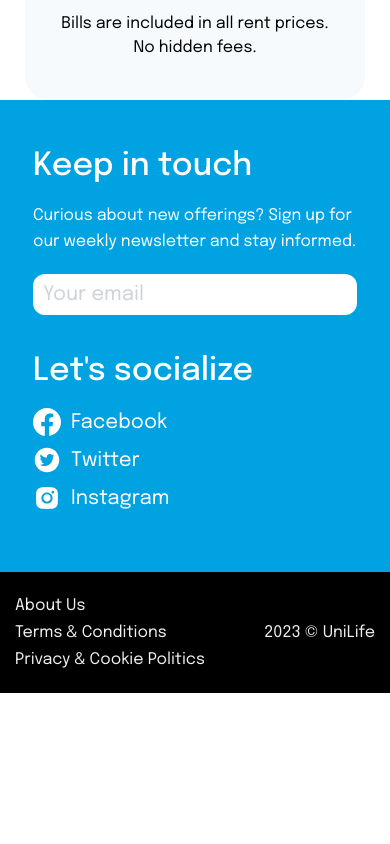
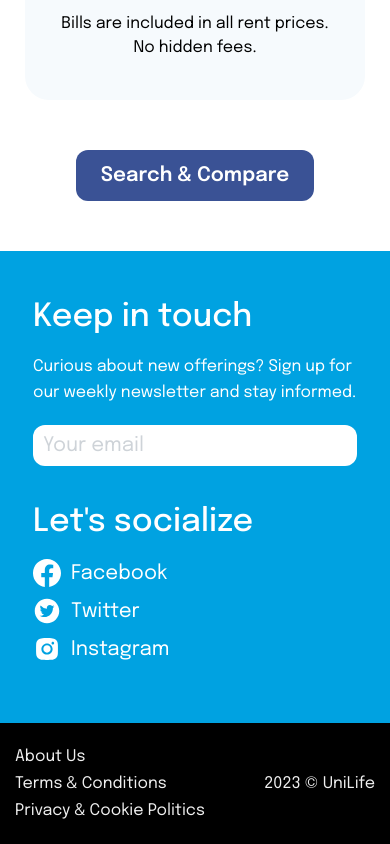
Before and after one commit to paulhondl/unilife, a React (Vite) app: page / in a window 390 px wide. Shown: the part 1039-1883 px from the top of the page. Before the commit the page ends 1732 px from the top, so only its background shows below. Built offline with nearby package versions, Linux system fonts and the light colour scheme; no server answers.

Commit message:
share button implementation show/hide

```diff
--- a/src/components/Compare/Compare.css
+++ b/src/components/Compare/Compare.css
@@ -73,7 +73,7 @@
   margin-bottom: 20px;
 }
 
-.bottom-info button {
+.compare-container button {
   align-self: center;
   color: white;
   background: #3A5295;
@@ -86,13 +86,17 @@
   transition: transform 100ms ease;
 }
 
-.bottom-info button:hover {
+.compare-container button:hover {
   opacity: 0.9;
   cursor: pointer;
 }
 
-.bottom-info button:active {
+.compare-container button:active {
   transform: scale(0.95);
+}
+
+.compare-container > button {
+  display: none;
 }
 
 .bottom-picture {
@@ -117,4 +121,8 @@
   .compare-bottom-container {
     display: none;
   }
+  .compare-container > button {
+    display: block;
+    margin: 50px auto;
+  }
 }
--- a/src/components/Compare/Compare.jsx
+++ b/src/components/Compare/Compare.jsx
@@ -44,6 +44,7 @@ function Compare() {
         <div className="bottom-picture">
         </div>
       </div>
+      <button>Search & Compare</button>
     </div>
 
   )
```
